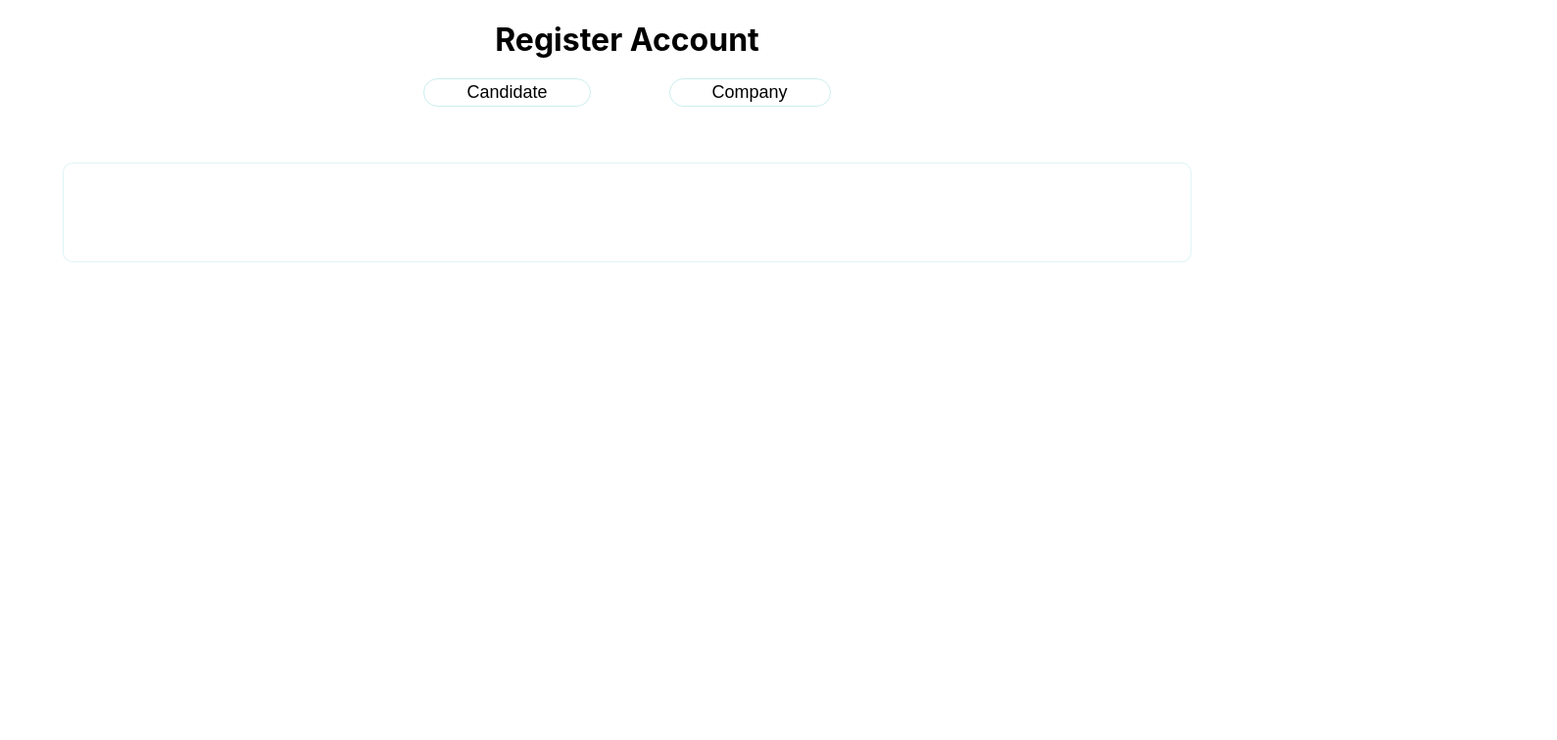
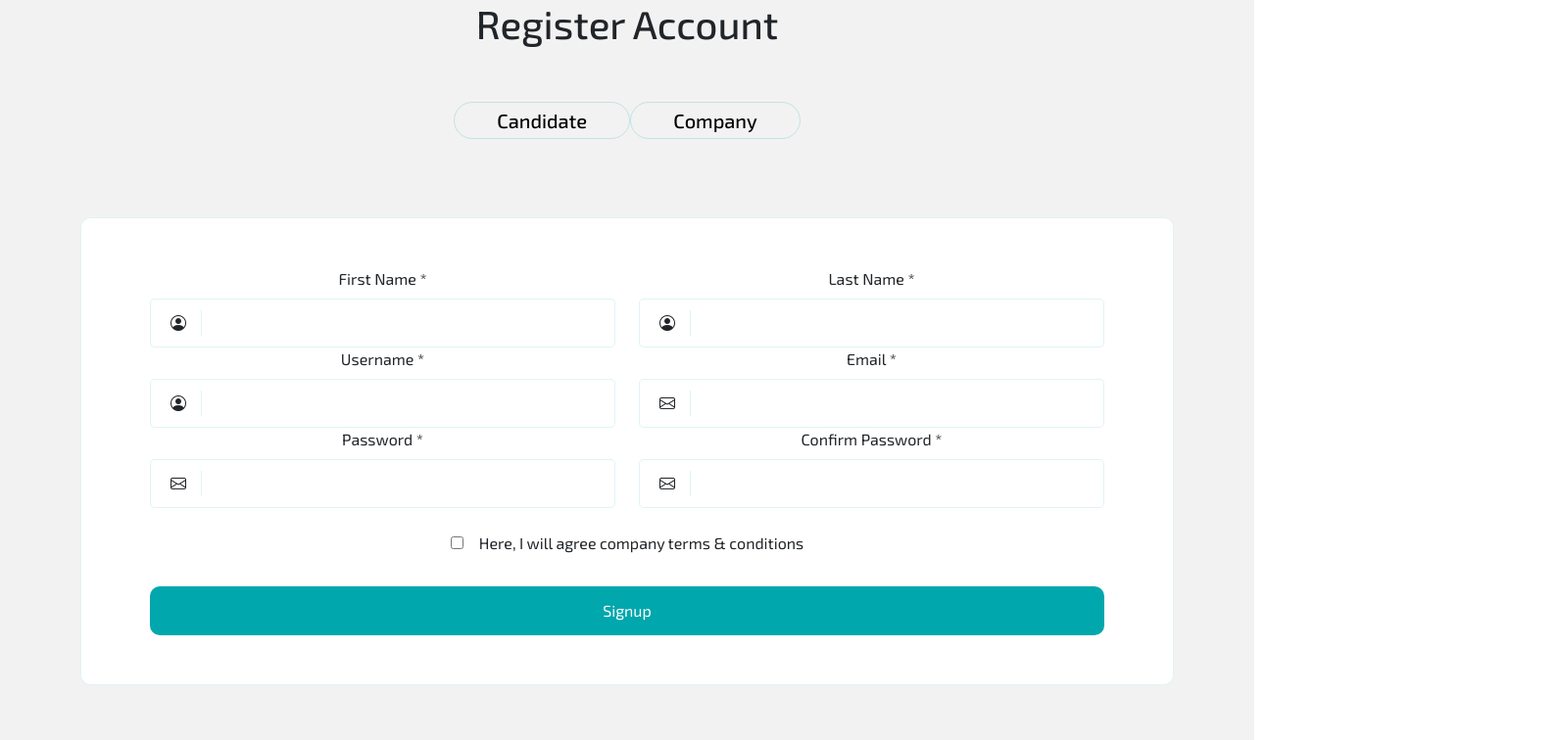
Before and after one commit to Mr-Dukey/jobportal, a React (Create React App) app: page /register in a window 1280 px wide. Shown: the top 756 px of the page at 98% size, 1589 px wide, since content can reach past the window. Built offline with nearby package versions, Linux system fonts and the light colour scheme.

Commit message:
new update

```diff
--- a/package.json
+++ b/package.json
@@ -6,7 +6,10 @@
     "@testing-library/jest-dom": "^5.17.0",
     "@testing-library/react": "^13.4.0",
     "@testing-library/user-event": "^13.5.0",
+    "bootstrap": "^5.3.3",
+    "bootstrap-icons": "^1.11.3",
     "react": "^18.3.1",
+    "react-bootstrap": "^2.10.4",
     "react-dom": "^18.3.1",
     "react-router-dom": "^6.26.1",
     "react-scripts": "5.0.1",
--- /dev/null
+++ b/src/Components/Login/LoginPage.jsx
@@ -0,0 +1,9 @@
+import React from 'react'
+
+export default function LoginPage() {
+  return (
+    <div>
+        <h1>Login</h1>
+    </div>
+  )
+}
--- a/src/Components/Register/RegisterPage.jsx
+++ b/src/Components/Register/RegisterPage.jsx
@@ -1,25 +1,88 @@
 import React from 'react';
 import './registerpage.css'
-import { TextField, Grid, InputAdornment, Container, FormGroup, FormControlLabel } from '@mui/material';
-import { AccountCircleOutlined, CheckBox, EmailOutlined, PasswordOutlined, RemoveRedEye } from '@mui/icons-material';
+import { Col, Container, Form, Row } from 'react-bootstrap';
 export default function RegisterPage() {
+
+
     return (
-        <div className='register-page'>
+        <div className='reg-page'>
             <div className="reg-page-header">
                 <h1>Register Account</h1>
             </div>
 
             <Container>
 
-                <div className="register-nav">
+                <div className="reg-nav">
                     <button>Candidate</button>
                     <button>Company</button>
                 </div>
-                <div className="register-main">
-                    <div className="register-form-content">
-                        <form>
-
-                        </form>
+                <div className="reg-main">
+                    <div className="reg-form-content">
+                        <Form>
+                            <Row>
+                                <Col xs={12} md={6}>
+                                    <Form.Label htmlFor='fName' className='reg-form-label'>First Name <span>*</span></Form.Label>
+                                    <div className="input-area">
+                                        <div className="reg-inp-icon">
+                                            <i class="bi bi-person-circle"></i>
+                                        </div>
+                                        <input type="text" name="" className='reg-inp' id="fName" />
+                                    </div>
+                                </Col>
+                                <Col xs={12} md={6}>
+                                    <Form.Label htmlFor='lName' className='reg-form-label'>Last Name <span>*</span></Form.Label>
+                                    <div className="input-area">
+                                        <div className="reg-inp-icon">
+                                            <i class="bi bi-person-circle"></i>
+                                        </div>
+                                        <input type="text" name="" className='reg-inp' id="lName" />
+                                    </div>
+                                </Col>
+                                <Col xs={12} md={6}>
+                                    <Form.Label htmlFor='uName' className='reg-form-label'>Username <span>*</span></Form.Label>
+                                    <div className="input-area">
+                                        <div className="reg-inp-icon">
+                                            <i class="bi bi-person-circle"></i>
+                                        </div>
+                                        <input type="text" name="" className='reg-inp' id="uName" />
+                                    </div>
+                                </Col>
+                                <Col xs={12} md={6}>
+                                    <Form.Label htmlFor='uEmail' className='reg-form-label'>Email <span>*</span></Form.Label>
+                                    <div className="input-area">
+                                        <div className="reg-inp-icon">
+                                            <i class="bi bi-envelope"></i>
+                                        </div>
+                                        <input type="text" name="" className='reg-inp' id="uEmail" />
+                                    </div>
+                                </Col>
+                                <Col xs={12} md={6}>
+                                    <Form.Label htmlFor='uPass' className='reg-form-label'>Password <span>*</span></Form.Label>
+                                    <div className="input-area">
+                                        <div className="reg-inp-icon">
+                                            <i class="bi bi-envelope"></i>
+                                        </div>
+                                        <input type="text" name="" className='reg-inp' id="uPass" />
+                                    </div>
+                                </Col>
+                                <Col xs={12} md={6}>
+                                    <Form.Label htmlFor='ucPass' className='reg-form-label'>Confirm Password <span>*</span></Form.Label>
+                                    <div className="input-area">
+                                        <div className="reg-inp-icon">
+                                            <i class="bi bi-envelope"></i>
+                                        </div>
+                                        <input type="text" name="" className='reg-inp' id="ucPass" />
+                                    </div>
+                                </Col>
+                                <Col xs={12} className='mt-4 reg-agree'>
+                                    <input type="checkbox" name="" id="reg-check" />&emsp;
+                                    <Form.Label>Here, I will agree company terms & conditions</Form.Label>
+                                </Col>
+                                <Col xs={12} className='mt-4'>
+                                    <button type="submit" className="reg-submit-button">Signup</button>
+                                </Col>
+                            </Row>
+                        </Form>
                     </div>
                 </div>
             </Container>
--- a/src/Components/Register/registerpage.css
+++ b/src/Components/Register/registerpage.css
@@ -1,10 +1,14 @@
-.register-page{
+.reg-page{
     position: absolute;
     width: 100%;
     height: 100%;
     display: flex;
     flex-direction: column;
     align-items: center;
+    justify-items: center;
+    background: #f2f2f2;
+    font-family: "Exo 2", sans-serif;
+
 }
 .reg-page-header{
     position: relative;
@@ -12,7 +16,7 @@
     height: 10%;
     text-align: center;
 }
-.register-nav{
+.reg-nav{
     position: relative;
     width: 100%;
     height: 15%;
@@ -22,24 +26,29 @@
     align-items: center;
 }
 
-.register-nav button{
+.reg-nav button{
     position: relative;
     background: transparent;
-    margin-inline: 40px;
     border: 1px solid #00a7ac33;
     border-radius: 50px;
     padding: 3px 43px;
     font-weight: 500;
-    font-size: 1.125rem;
+    font-size: 1.25rem;
+    transition: all .5s;
 }
 
-.register-main{
+.reg-nav button:hover{
+    background: #00a7ac;
+    color: #fff;
+}
+
+.reg-main{
     position: relative;
     width: 100%;
     height: 75%;
 }
 
-.register-form-content{
+.reg-form-content{
     position: inherit;
     background: #fff;
     border: 1px solid #00a7ac1f;
@@ -48,7 +57,34 @@
     margin-top: 5%;
 }
 
-.register-form-content .reg-input:focus{
+.input-area{
+    position: relative;
+    background: #fff;
+    border: 1px solid rgba(0, 167, 172, .12);
+    border-radius: 5px;
+    height: 50px;
+    padding-left: 20px;
+    width: 100%;
+    display: flex;
+    align-items: center;
+    transition: .35s;
+}
+
+.reg-inp-icon{
+    margin-right: 15px;
+}
+
+.reg-inp{
+    position: relative;
+    width: 90%;
+    border: none;
+    border-left: 1px solid #00a7ac1f;
+    outline: none;
+}
+
+
+
+.input-area:hover{
     border-color: #00a7ac;
 }
 
@@ -63,3 +99,46 @@
     font-size: 20px;
     border-radius: 5px;
 }
+
+.reg-agree{
+    position: relative;
+    width: 100%;
+}
+
+.reg-agree #reg-check{
+    border-color: #00a7ac;
+}
+
+.reg-submit-button{
+    position: relative;
+    width: 100%;
+    height: 50px;
+    border: none;
+    outline: none;
+    background-color: #00a7ac;
+    color: #fff;
+    border-radius: 10px;
+}
+
+.reg-submit-button::before{
+    position: absolute;
+    content: "";
+    width: 100%;
+    height: 100%;
+    background-color: #2e2e2e;
+    float: left;
+    top: 0;
+    opacity: 0;
+    border-radius: 10px;
+    z-index: -1;
+}
+
+.reg-submit-button:hover{
+    color: #fff;
+}
+
+.reg-submit-button:hover::before{
+    left: 0%;
+    right: 0%;
+    opacity: 1;
+}
--- a/src/Routing.jsx
+++ b/src/Routing.jsx
@@ -1,12 +1,15 @@
 import React from 'react'
-import { Route, Routes } from 'react-router-dom'
+import { Navigate, Route, Routes } from 'react-router-dom'
 import RegisterPage from './Components/Register/RegisterPage'
+import LoginPage from './Components/Login/LoginPage'
 
 export default function Routing() {
   return (
     <div>
         <Routes>
+          <Route path='/' element={<Navigate to={'login'}/>} />
             <Route path='register' Component={RegisterPage} />
+            <Route path='login' Component={LoginPage} />
         </Routes>
     </div>
   )
--- a/src/index.css
+++ b/src/index.css
@@ -1,3 +1,5 @@
+@import url('https://fonts.googleapis.com/css2?family=Exo+2:ital,wght@0,100..900;1,100..900&display=swap');
+
 body {
   margin: 0;
   font-family: -apple-system, BlinkMacSystemFont, 'Segoe UI', 'Roboto', 'Oxygen',
--- a/src/index.js
+++ b/src/index.js
@@ -3,6 +3,10 @@ import ReactDOM from 'react-dom/client';
 import './index.css';
 import App from './App';
 import reportWebVitals from './reportWebVitals';
+
+import 'bootstrap/dist/css/bootstrap.min.css';
+import 'bootstrap/dist/js/bootstrap.bundle';
+import 'bootstrap-icons/font/bootstrap-icons.min.css';
 
 const root = ReactDOM.createRoot(document.getElementById('root'));
 root.render(
```
Also changed, not shown: 1 other file (tests, documents, lock files or other folders).
